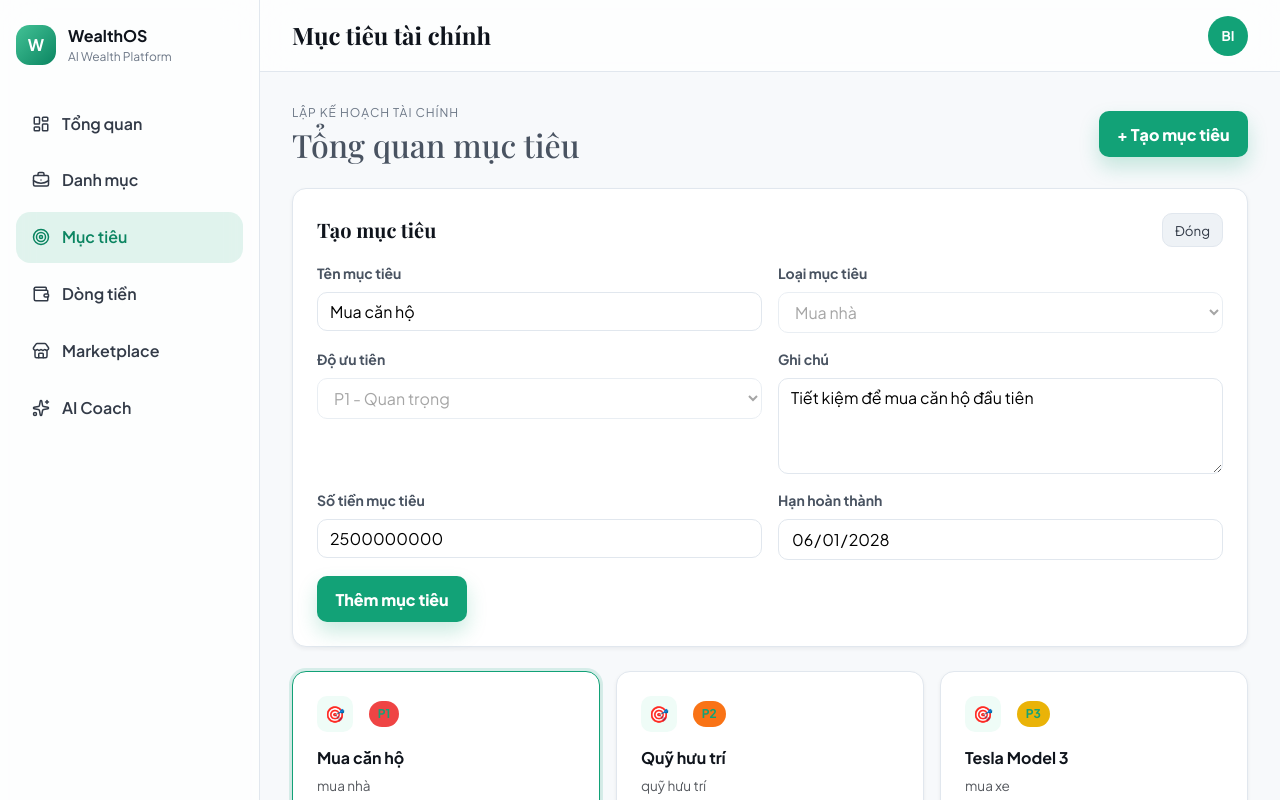
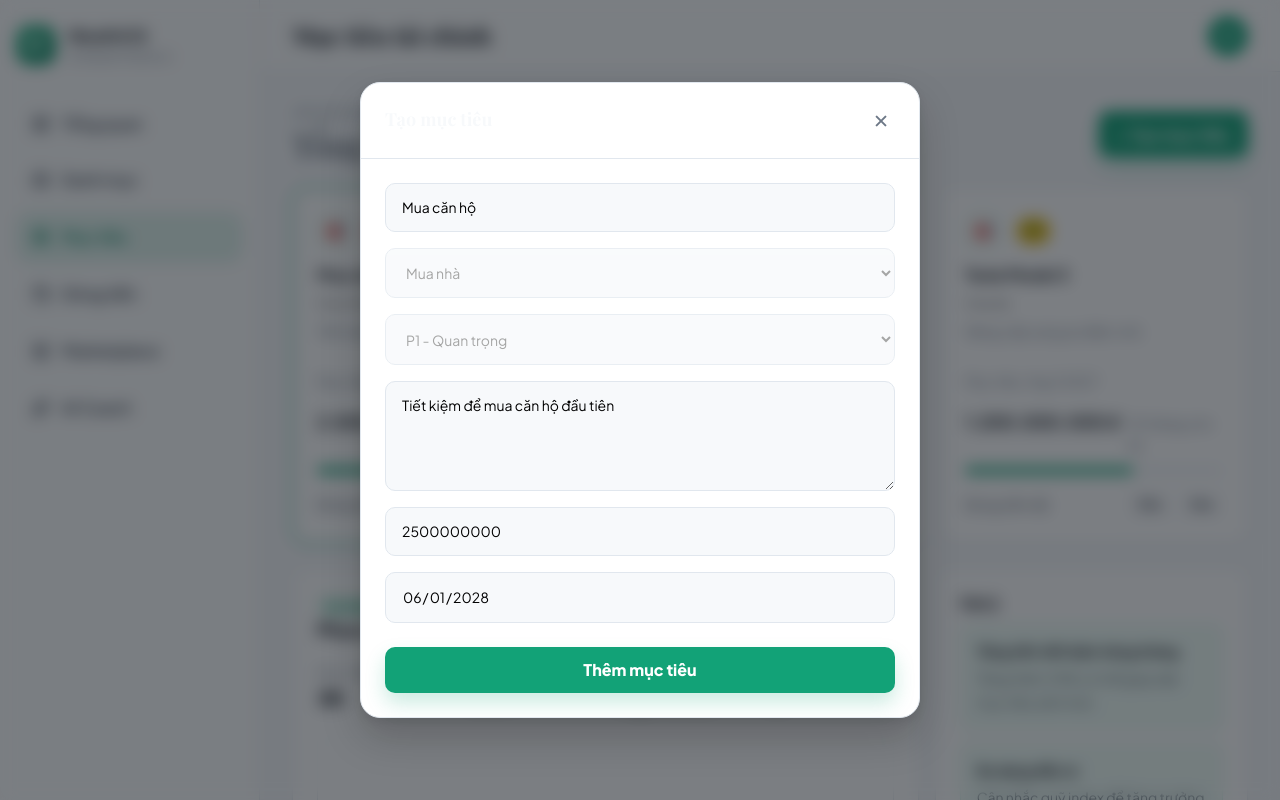
Before and after one commit to Th0ngpv/Capstone-Static-Frontend, a React (Vite) app: page /goals in a window 1280 px wide. Both pictures are taken after a click on the button "+ Tạo mục tiêu". Shown: the top 800 px of the page. Built offline with nearby package versions, Linux system fonts and the light colour scheme.

Commit message:
refactor: turn the create goal form into an overlay

```diff
--- a/src/pages/goals/GoalsPage.css
+++ b/src/pages/goals/GoalsPage.css
@@ -819,3 +819,136 @@
 .priority-P5 {
   background: #64748b;
 }
+
+/* ===== OVERLAY ===== */
+
+.goals-overlay {
+  position: fixed;
+  inset: 0;
+  z-index: 1000;
+
+  display: flex;
+  align-items: center;
+  justify-content: center;
+
+  padding: var(--space-4);
+
+  background: rgba(15, 20, 28, 0.55);
+  backdrop-filter: blur(8px);
+}
+
+/* ===== MODAL ===== */
+
+.goals-modal {
+  width: 100%;
+  max-width: 560px;
+
+  background: var(--surface);
+
+  border: 1px solid var(--border);
+  border-radius: var(--r-xl);
+
+  box-shadow:
+    0 20px 40px rgba(0, 0, 0, 0.2),
+    0 4px 10px rgba(0, 0, 0, 0.08);
+
+  overflow: hidden;
+
+  animation: goalsModalIn 0.2s ease;
+}
+
+@keyframes goalsModalIn {
+  from {
+    opacity: 0;
+    transform: translateY(10px) scale(0.98);
+  }
+
+  to {
+    opacity: 1;
+    transform: translateY(0) scale(1);
+  }
+}
+
+.goals-modal-header {
+  display: flex;
+  align-items: center;
+  justify-content: space-between;
+
+  padding: var(--space-5);
+
+  border-bottom: 1px solid var(--border);
+}
+
+.goals-modal-header h2 {
+  margin: 0;
+
+  color: var(--ink-50);
+  font-size: var(--text-lg);
+}
+
+.goals-modal-header button {
+  border: none;
+  background: transparent;
+
+  color: var(--ink-500);
+
+  font-size: 1.2rem;
+
+  cursor: pointer;
+
+  transition: color 0.2s ease;
+}
+
+.goals-modal-header button:hover {
+  color: var(--ink-900);
+}
+
+/* ===== FORM ===== */
+
+.goals-form {
+  display: flex;
+  flex-direction: column;
+  gap: var(--space-4);
+
+  padding: var(--space-5);
+}
+
+.goals-form input,
+.goals-form select,
+.goals-form textarea {
+  width: 100%;
+
+  border: 1px solid var(--border);
+  border-radius: var(--r-md);
+
+  background: var(--bg);
+
+  padding: 0.9rem 1rem;
+
+  font-family: inherit;
+  font-size: var(--text-sm);
+
+  transition:
+    border-color 0.2s ease,
+    box-shadow 0.2s ease;
+}
+
+.goals-form input:focus,
+.goals-form select:focus,
+.goals-form textarea:focus {
+  outline: none;
+
+  border-color: var(--brand-400);
+
+  box-shadow: 0 0 0 3px rgba(16, 185, 129, 0.15);
+}
+
+.goals-form textarea {
+  min-height: 110px;
+
+  resize: vertical;
+}
+
+.goals-submit-btn {
+  margin-top: var(--space-2);
+}
--- a/src/pages/goals/GoalsPage.tsx
+++ b/src/pages/goals/GoalsPage.tsx
@@ -195,8 +195,7 @@ export default function GoalsPage() {
   const chartLine = chartPoints
     .map(
       (point, index) =>
-        `${index === 0 ? 'M' : 'L'} ${
-          point.x
+        `${index === 0 ? 'M' : 'L'} ${point.x
         } ${point.y}`,
     )
     .join(' ');
@@ -229,10 +228,21 @@ export default function GoalsPage() {
         </button>
       </section>
 
-      {/* create form */}
+      {/* modal */}
       {isFormOpen && (
-        <section className="goals-form-panel">
-          <div className="goals-form-heading">
+        <div
+          className="goals-overlay"
+          onClick={() =>
+            setIsFormOpen(false)
+          }
+        >
+          <div
+            className="goals-modal"
+            onClick={(event) =>
+              event.stopPropagation()
+            }
+          >
+            <div className="goals-modal-header">
               <h2>Tạo mục tiêu</h2>
 
               <button
@@ -241,62 +251,44 @@ export default function GoalsPage() {
                   setIsFormOpen(false)
                 }
               >
-              Đóng
+                ✕
               </button>
             </div>
 
             <form className="goals-form">
-            <label>
-              Tên mục tiêu
               <input
                 type="text"
                 value="Mua căn hộ"
                 readOnly
               />
-            </label>
 
-            <label>
-              Loại mục tiêu
               <select
                 value="mua nhà"
                 disabled
               >
                 <option>Mua nhà</option>
               </select>
-            </label>
 
-            <label>
-              Độ ưu tiên
               <select value="P1" disabled>
                 <option>P1 - Quan trọng</option>
               </select>
-            </label>
 
-            <label>
-              Ghi chú
               <textarea
                 value="Tiết kiệm để mua căn hộ đầu tiên"
                 readOnly
               />
-            </label>
 
-            <label>
-              Số tiền mục tiêu
               <input
                 type="number"
                 value="2500000000"
                 readOnly
               />
-            </label>
 
-            <label>
-              Hạn hoàn thành
               <input
                 type="date"
                 value="2028-06-01"
                 readOnly
               />
-            </label>
 
               <button
                 className="goals-submit-btn"
@@ -305,7 +297,8 @@ export default function GoalsPage() {
                 Thêm mục tiêu
               </button>
             </form>
-        </section>
+          </div>
+        </div>
       )}
 
       {/* goals grid */}
@@ -318,8 +311,7 @@ export default function GoalsPage() {
           return (
             <article
               key={goal.id}
-              className={`goal-card ${
-                goal.id === selectedGoal.id
+              className={`goal-card ${goal.id === selectedGoal.id
                 ? 'is-selected'
                 : ''
                 }`}
```
Lines whose indentation alone changed are shown as unchanged.
